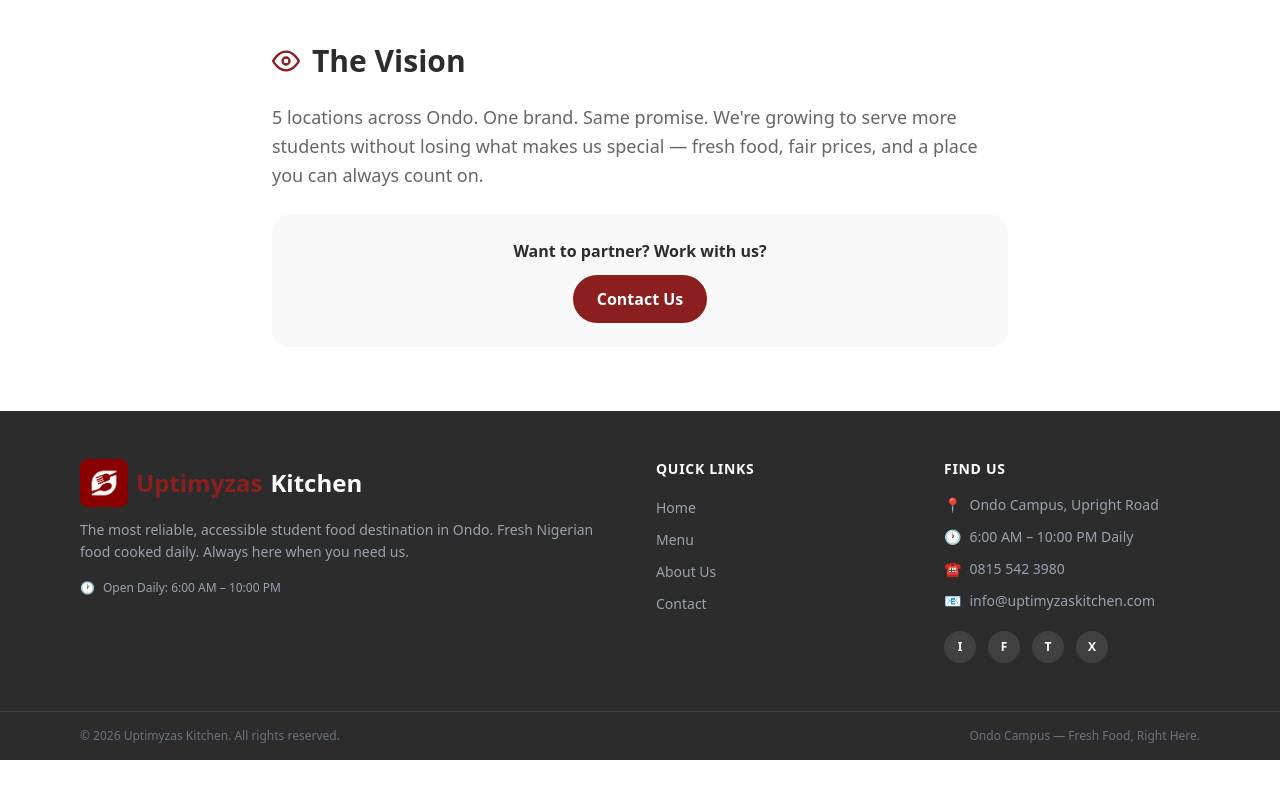
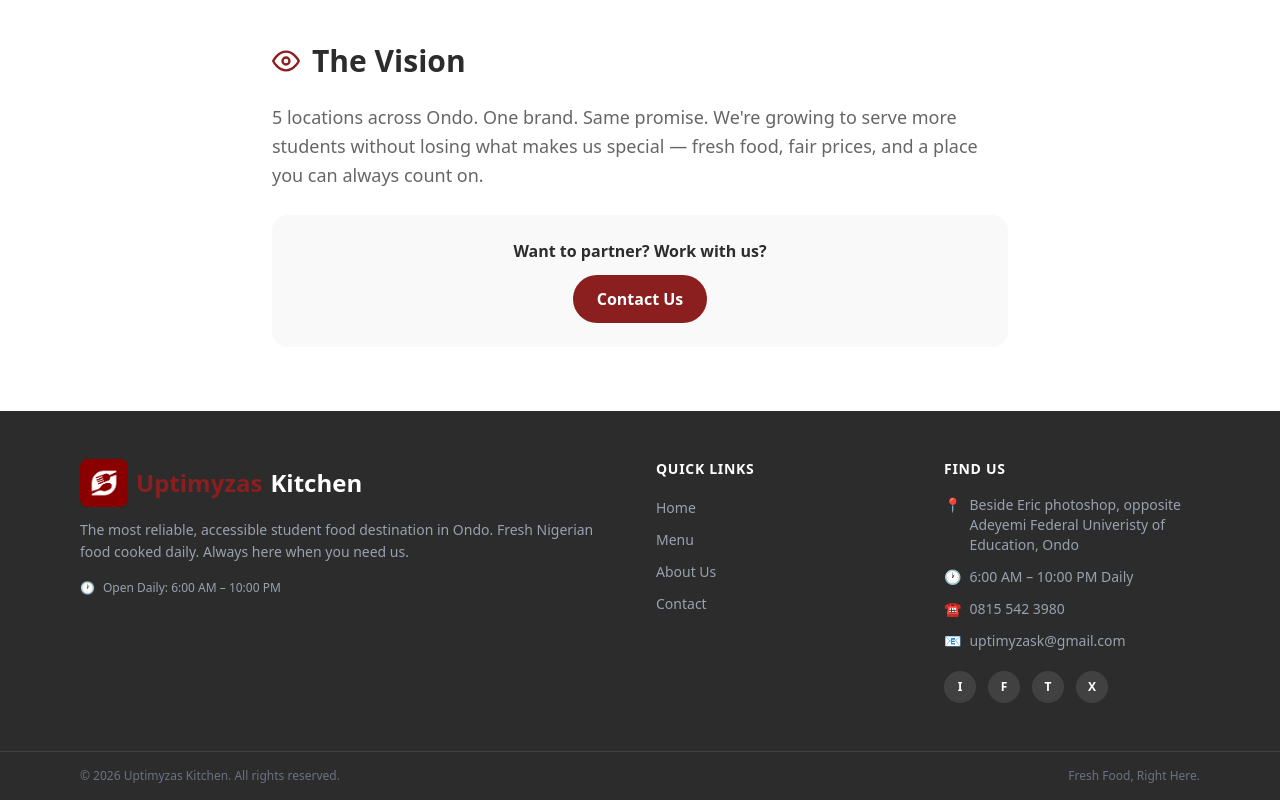
Before and after one commit to thejuolaamt/uptimyzas-kitchen-website, a Next.js app: page /about in a window 1280 px wide. Shown: the part 1737-2537 px from the top of the page. Before the commit the page ends 2497 px from the top, so only its background shows below. Built offline with nearby package versions, Linux system fonts and the light colour scheme.

Commit message:
latest update

```diff
--- a/app/components/CTA.tsx
+++ b/app/components/CTA.tsx
@@ -27,7 +27,7 @@ export default function CTA() {
           Ready to Eat?
         </h2>
         <p className="text-lg md:text-xl text-white/80 mb-10 max-w-2xl mx-auto">
-          Fresh food, fair prices, right here on campus. Come through — we're ready for you.
+          Fresh food, fair prices, right here on campus.
         </p>
 
         {/* Buttons */}
@@ -39,7 +39,7 @@ export default function CTA() {
             Order Now
           </a>
           <a
-            href="tel:+234XXXXXXXXXX"
+            href="tel:+2348155423980"
             className="w-full sm:w-auto bg-white text-[#8B1E1E] font-bold px-8 py-4 rounded-full text-lg hover:bg-gray-100 transition-colors text-center"
           >
             Call Us
--- a/app/components/FeaturedFood.tsx
+++ b/app/components/FeaturedFood.tsx
@@ -45,7 +45,7 @@ export default function FeaturedFood() {
             What's Cooking
           </h2>
           <p className="text-[#666666] text-lg max-w-2xl mx-auto">
-            Our most popular dishes, made fresh daily. Real food, real flavor — no shortcuts.
+            Our most popular dishes, made fresh daily.
           </p>
         </div>
 
--- a/app/components/Footer.tsx
+++ b/app/components/Footer.tsx
@@ -62,7 +62,7 @@ export default function Footer() {
           <ul className="flex flex-col gap-3 text-sm text-gray-400">
             <li className="flex items-start gap-2">
               <span>📍</span>
-              <span>Ondo Campus, Upright Road</span>
+              <span>Beside Eric photoshop, opposite Adeyemi Federal Univeristy of Education, Ondo</span>
             </li>
             <li className="flex items-center gap-2">
               <span>🕐</span>
@@ -77,7 +77,7 @@ export default function Footer() {
             <li className="flex items-center gap-2">
               <span>📧</span>
               <a href="mailto:info@uptimyzaskitchen.com" className="hover:text-[#F4D03F] transition-colors">
-                info@uptimyzaskitchen.com
+                uptimyzask@gmail.com
               </a>
             </li>
           </ul>
@@ -96,7 +96,7 @@ export default function Footer() {
       <div className="border-t border-white/10">
         <div className="max-w-6xl mx-auto px-4 py-4 flex flex-col sm:flex-row items-center justify-between gap-2 text-xs text-gray-500">
           <span>© {new Date().getFullYear()} Uptimyzas Kitchen. All rights reserved.</span>
-          <span>Ondo Campus — Fresh Food, Right Here.</span>
+          <span>Fresh Food, Right Here.</span>
         </div>
       </div>
     </footer>
--- a/app/components/Hero.tsx
+++ b/app/components/Hero.tsx
@@ -62,7 +62,7 @@ export default function Hero() {
 
         {/* Tagline */}
         <p className="text-lg md:text-2xl text-gray-200 mb-8 max-w-2xl mx-auto">
-          Always Fresh, Right Here. The most reliable food destination for students in Ondo.
+          The most reliable food destination in Ondo City.
         </p>
 
         {/* CTA Buttons */}
--- a/app/components/Location.tsx
+++ b/app/components/Location.tsx
@@ -27,7 +27,7 @@ export default function Location() {
             Find Us
           </h2>
           <p className="text-[#666666] text-lg max-w-2xl mx-auto">
-            Right here on campus. Easy to reach, impossible to miss.
+            Easy to reach, impossible to miss.
           </p>
         </div>
 
@@ -43,8 +43,8 @@ export default function Location() {
             <div className="absolute inset-0 bg-black/30 flex items-center justify-center">
               <div className="bg-white/90 backdrop-blur-sm rounded-xl px-6 py-4 text-center">
                 <p className="text-[#8B1E1E] font-bold text-lg">📍</p>
-                <p className="text-[#2C2C2C] font-semibold">Beside Eric photoshop, opposite Adeyemi Federal University of Education, Ondo</p>
-                <p className="text-[#666666] text-sm">Upright Road</p>
+                <p className="text-[#2C2C2C] font-semibold">Beside Eric photoshop, opposite</p>
+                <p className="text-[#2C2C2C] font-semibold">Adeyemi Federal University of Education, Ondo</p>
               </div>
             </div>
           </div>
--- a/app/components/Pillars.tsx
+++ b/app/components/Pillars.tsx
@@ -18,9 +18,9 @@ export default function Pillars() {
           <circle cx="12" cy="10" r="3" />
         </svg>
       ),
-      title: "Right Here on Campus",
+      title: "Right Where You Are",
       description:
-        "No long trips. No travel stress. We're right where you are — Ondo Campus, Upright Road.",
+        "No long trips. We're right where you are. Always available for pick up and delivery withing Ondo City",
     },
     {
       icon: (
@@ -47,7 +47,7 @@ export default function Pillars() {
             Why Students Choose Us
           </h2>
           <p className="text-[#666666] text-lg max-w-2xl mx-auto">
-            Three things that make Uptimyzas Kitchen the go-to spot for students in Ondo.
+            Three things that make Uptimyzas Kitchen the go-to spot.
           </p>
         </div>
 
--- a/app/components/Testimonials.tsx
+++ b/app/components/Testimonials.tsx
@@ -32,7 +32,7 @@ export default function Testimonials() {
             What Students Say
           </h2>
           <p className="text-[#666666] text-lg max-w-2xl mx-auto">
-            Real reviews from real students who eat here. No fake stories — just honest food love.
+            Real reviews from real students who eat here.
           </p>
         </div>
 
```
